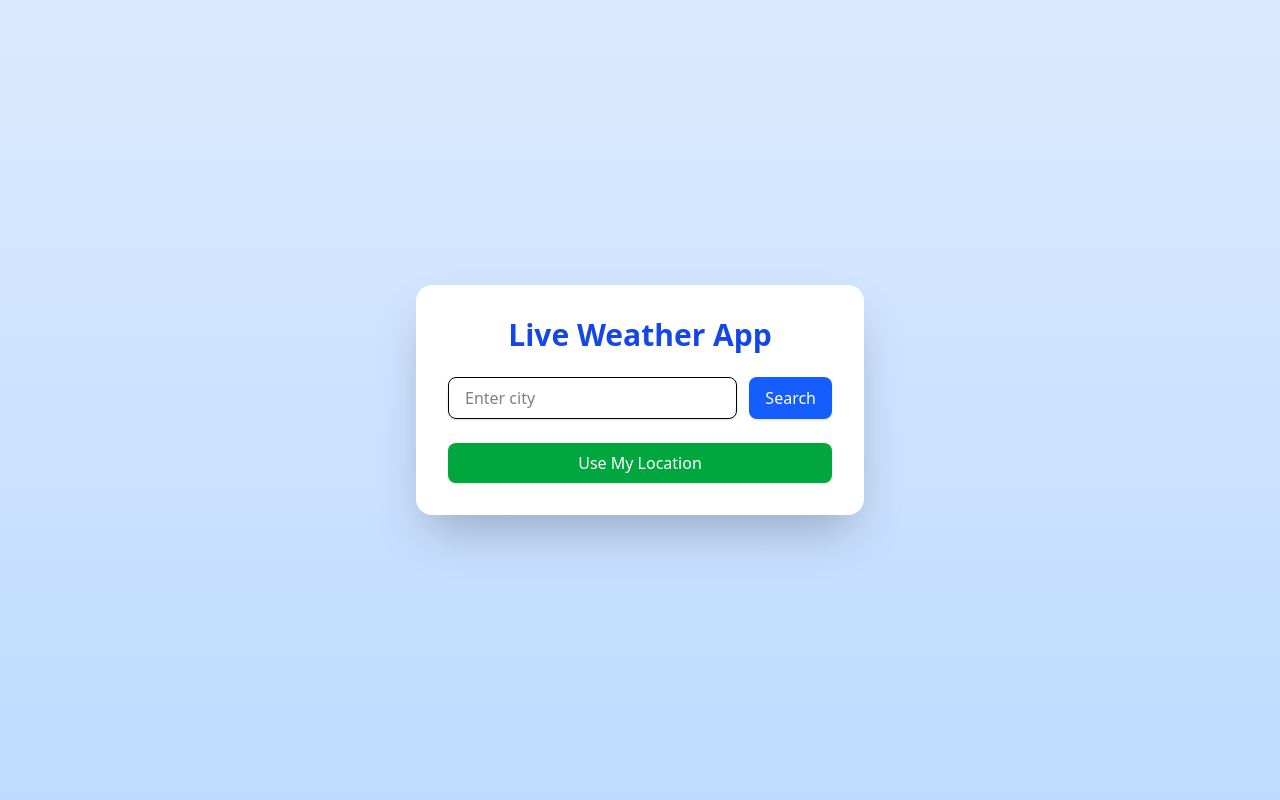
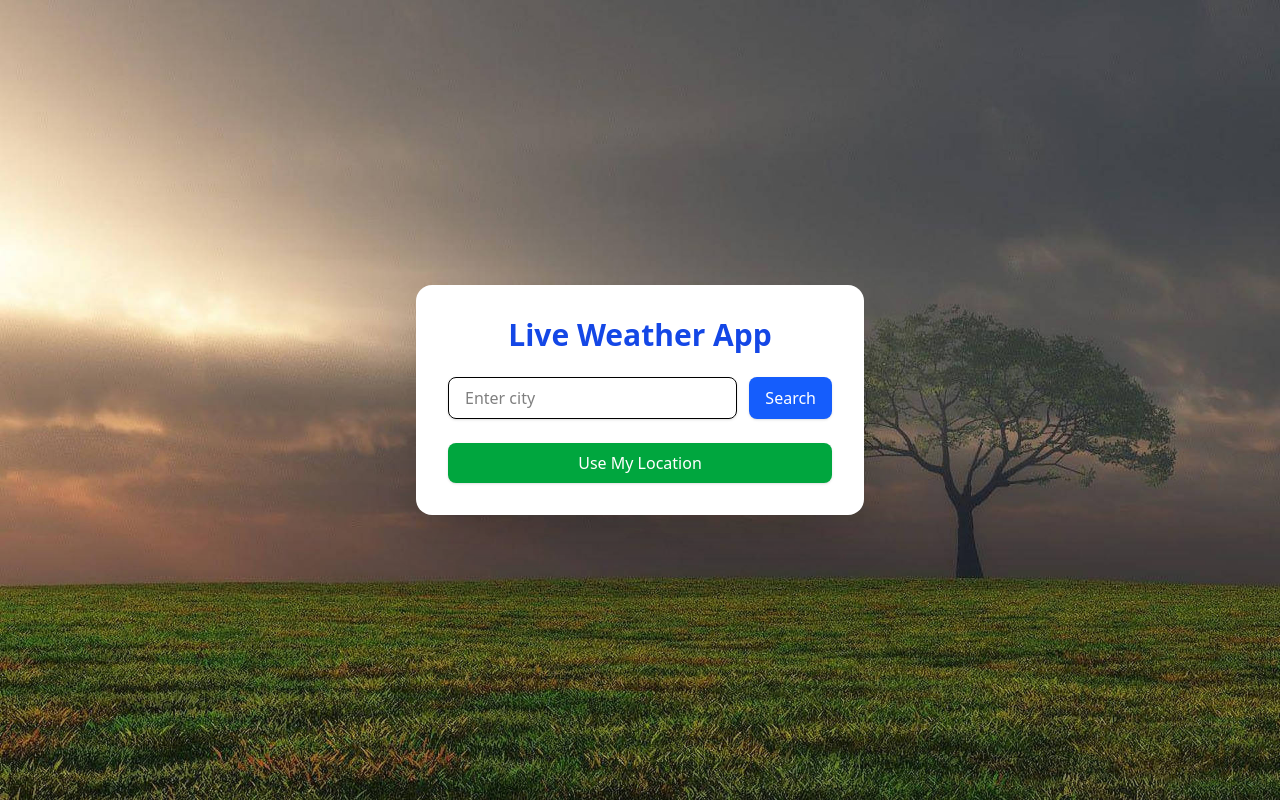
Before and after one commit to MukeshCheekatla/LiveWeather, a React app in the folder frontend/: page / in a window 1280 px wide. Built offline with nearby package versions, Linux system fonts and the light colour scheme; the HTML template or start-up script is replaced by a standard one.

Commit message:
adding bg image

```diff
--- a/frontend/src/App.jsx
+++ b/frontend/src/App.jsx
@@ -48,9 +48,12 @@
     );
   }
 
+  return (
+    <div
+      className="min-h-screen flex items-center justify-center p-5 bg-cover bg-center"
+      style={{ backgroundImage: "url('/bg.jpg')" }}
+    >
 
-  return (
-    <div className="min-h-screen bg-gradient-to-b from-blue-100 to-blue-200 flex items-center justify-center p-5">
       <div className="bg-white shadow-2xl rounded-2xl p-8 max-w-md w-full">
         <h1 className="text-3xl font-bold text-center mb-6 text-blue-700">
           Live Weather App
```
Also changed, not shown: frontend/public/bg.jpg (added). Lines whose indentation alone changed are shown as unchanged.
